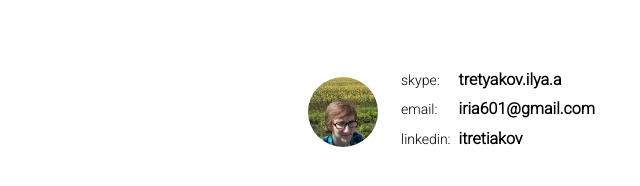
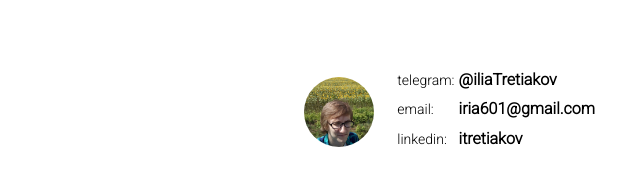
Before and after one commit to iriatretiakov/iriatretiakov.github.io, a plain HTML site: page index.html in a window 1280 px wide. Shown: the part 296-482 px from the top of the page, 342-982 px from the left. Drawn offline with Linux system fonts and the light colour scheme.

Commit message:
update cv, add tg link

```diff
--- a/index.html
+++ b/index.html
@@ -12,7 +12,7 @@
 			<div class="intro">
 				<span>Hello there!</span><br/>
 				<span>My name is <span class="highlight">Ilia Tretiakov</span> and I'm <span class="highlight">software developer</span>!</span><br/>
-				<span>Instead of many words look into my CV <a href=".\ilia_tretiakov_cv.docx"><span class="highlight-red">here</span></a>.</span>
+				<span>Instead of many words look into my CV <a href=".\ilia_tretiakov_cv.pdf"><span class="highlight-red">here</span></a>.</span>
 			</div>
 			<table>
 				<tr>
@@ -20,10 +20,10 @@
 						<img src="pic.jpg" alt="Ilia Tretiakov" title="Ilia Tretiakov"/>
 					</td>
 					<td>
-						<span>skype:</span>
+						<span>telegram:</span>
 					</td>
 					<td>
-						<a href="skype:tretyakov.ilya.a">tretyakov.ilya.a</a>
+						<a href="https://t.me/iliaTretiakov">@iliaTretiakov</a>
 					</td>
 				</tr>
 				<tr>
```
Also changed, not shown: 2 other files.
